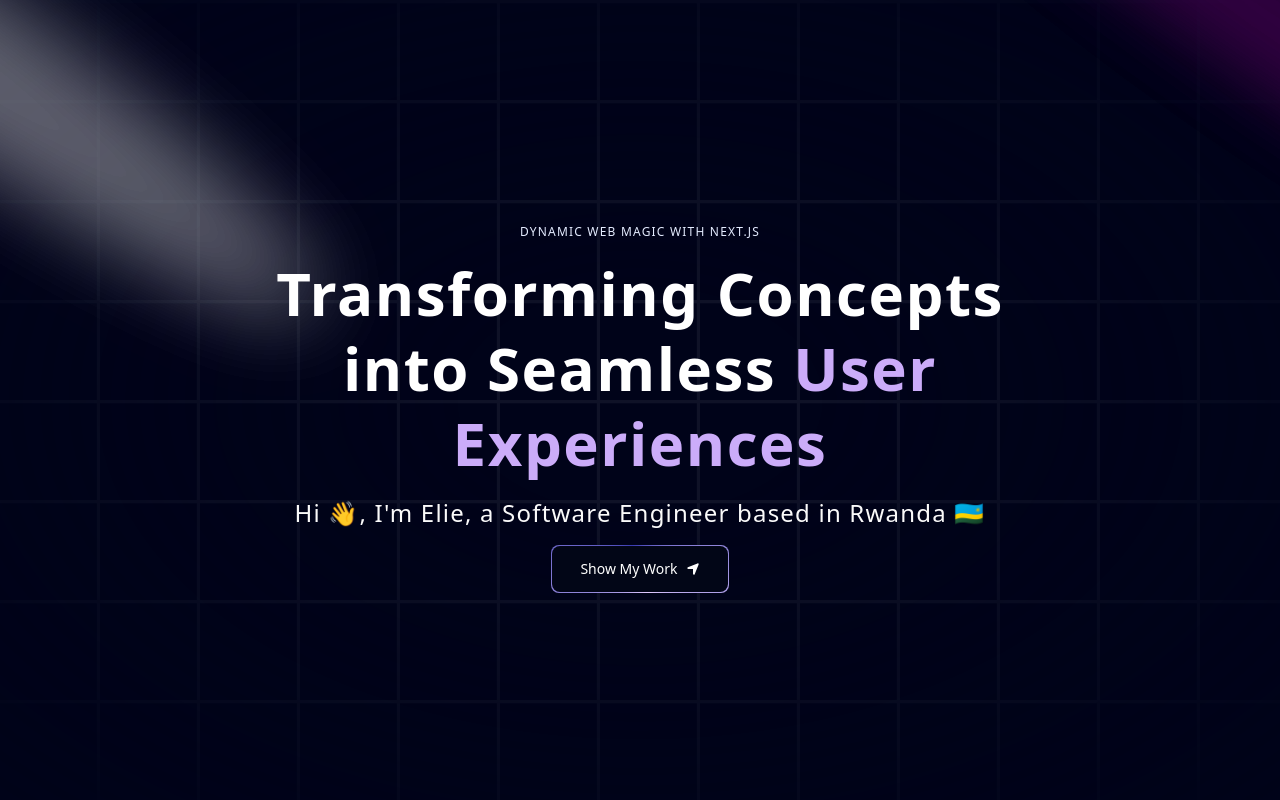
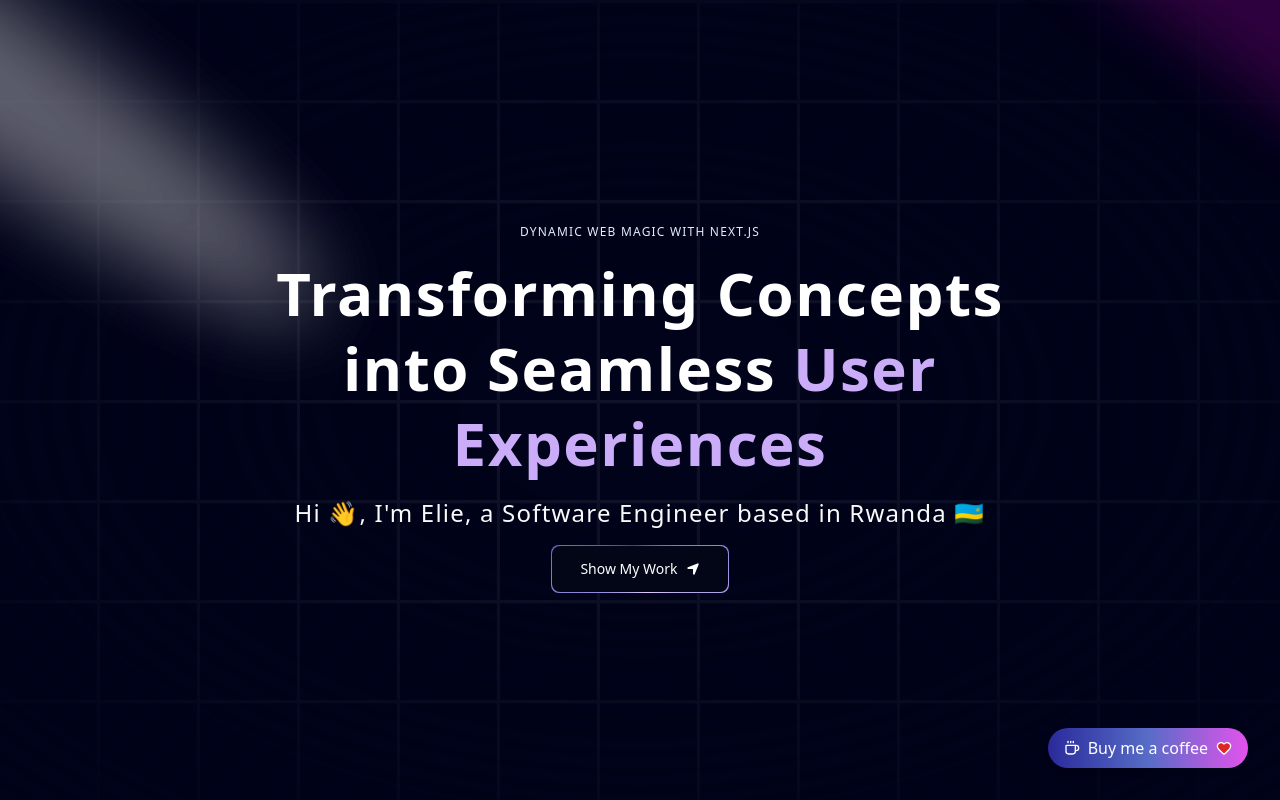
Before and after one commit to iraelie251006/showcase, a Next.js app: page / in a window 1280 px wide. Shown: the top 800 px of the page. Built offline with nearby package versions, Linux system fonts and the light colour scheme.

Commit message:
Added BuyMeCoffee component

```diff
--- a/app/layout.tsx
+++ b/app/layout.tsx
@@ -2,6 +2,7 @@ import { ThemeProvider } from "@/components/theme-provider"
 import type { Metadata } from "next";
 import localFont from "next/font/local";
 import "./globals.css";
+import { BuyMeCoffee } from "@/components/BuyMeCoffee";
 
 const geistSans = localFont({
   src: "./fonts/GeistVF.woff",
@@ -82,6 +83,7 @@ export default function RootLayout({
             disableTransitionOnChange
           >
             {children}
+            <BuyMeCoffee />
           </ThemeProvider>
       </body>
     </html>
--- /dev/null
+++ b/components/BuyMeCoffee.tsx
@@ -0,0 +1,56 @@
+"use client"
+
+import { Coffee, Heart } from "lucide-react"
+import Link from "next/link"
+
+interface BuyMeCoffeeBadgeProps {
+  href?: string
+  username?: string
+  variant?: "default" | "outline" | "ghost" | "compact"
+  showHeart?: boolean
+  className?: string
+}
+
+export default function BuyMeCoffeeBadge({
+  href = "https://buymeacoffee.com/username",
+  variant = "default",
+  showHeart = true,
+  className = "",
+}: BuyMeCoffeeBadgeProps) {
+  const baseClasses = "inline-flex items-center gap-2 font-medium transition-all duration-200 no-underline"
+
+  const variants = {
+    default:
+      "bg-yellow-400 hover:bg-yellow-500 text-black px-4 py-2 rounded-full shadow-lg hover:shadow-xl transform hover:scale-105",
+    outline: "border-2 border-yellow-400 text-yellow-600 hover:bg-yellow-400 hover:text-black px-4 py-2 rounded-full",
+    ghost: "text-yellow-600 hover:text-yellow-700 hover:bg-yellow-50 px-3 py-2 rounded-lg",
+    compact: "bg-yellow-400 hover:bg-yellow-500 text-black px-3 py-1.5 rounded-full text-sm",
+  }
+
+  return (
+    <Link
+      href={href}
+      target="_blank"
+      rel="noopener noreferrer"
+      className={`${baseClasses} ${variants[variant]} ${className}`}
+    >
+      <Coffee className="w-4 h-4" />
+      <span>Buy me a coffee</span>
+      {showHeart && <Heart className="w-4 h-4 fill-red-600" />}
+    </Link>
+  )
+}
+
+// Example usage component
+export function BuyMeCoffee() {
+  return (
+        <div className="space-y-4 fixed bottom-4 right-4 z-50 p-4">
+          <div className="flex flex-wrap gap-4">
+            <BuyMeCoffeeBadge
+              className="bg-gradient-to-r from-[#2a2a9b] via-[#576cc7] to-[#e353ed] text-white px-4 py-2 rounded-full shadow-md transition-all duration-300 hover:brightness-110"
+              href="https://ko-fi.com/iraelie"
+            />
+          </div>
+        </div>
+  )
+}
--- a/components/Footer.tsx
+++ b/components/Footer.tsx
@@ -5,7 +5,7 @@ import { socialMedia } from "@/data"
 
 const Footer = () => {
   return (
-    <footer className="w-full pb-2 mb-[20px]" id="contact">
+    <footer className="w-full pb-10 mb-[50px]" id="contact">
         <div className="flex flex-col items-center">
             <h1 className="heading lg:max-w-[45vw]">
                 Ready to take <span className="text-purple">your</span> digital presence to the next level?
--- a/package.json
+++ b/package.json
@@ -17,6 +17,7 @@
     "clsx": "^2.1.1",
     "framer-motion": "^12.17.3",
     "lottie-react": "^2.4.1",
+    "lucide-react": "^0.525.0",
     "mini-svg-data-uri": "^1.4.4",
     "motion": "^12.18.1",
     "next": "15.3.3",
```
Also changed, not shown: 1 other file (tests, documents, lock files or other folders).
